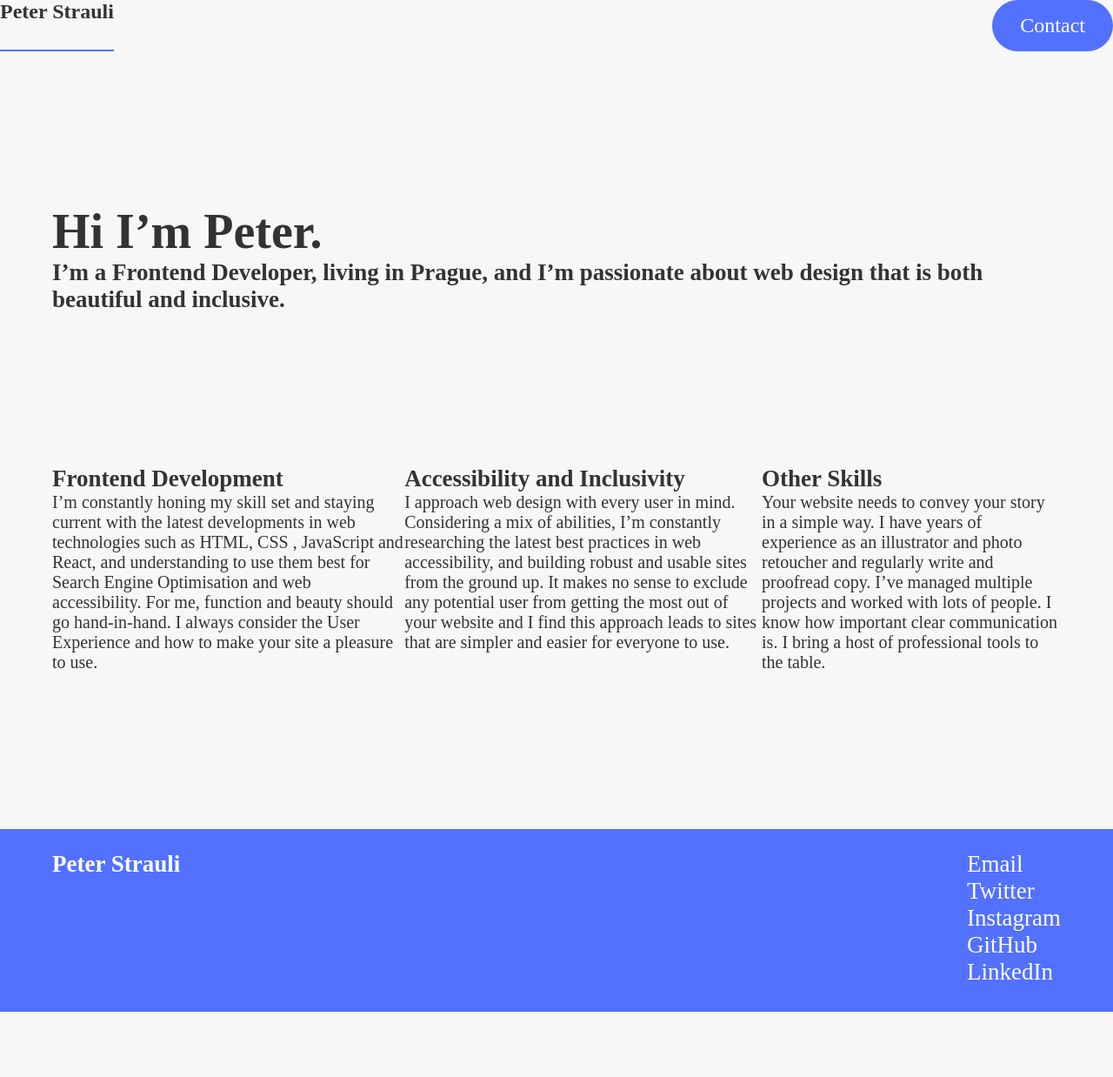
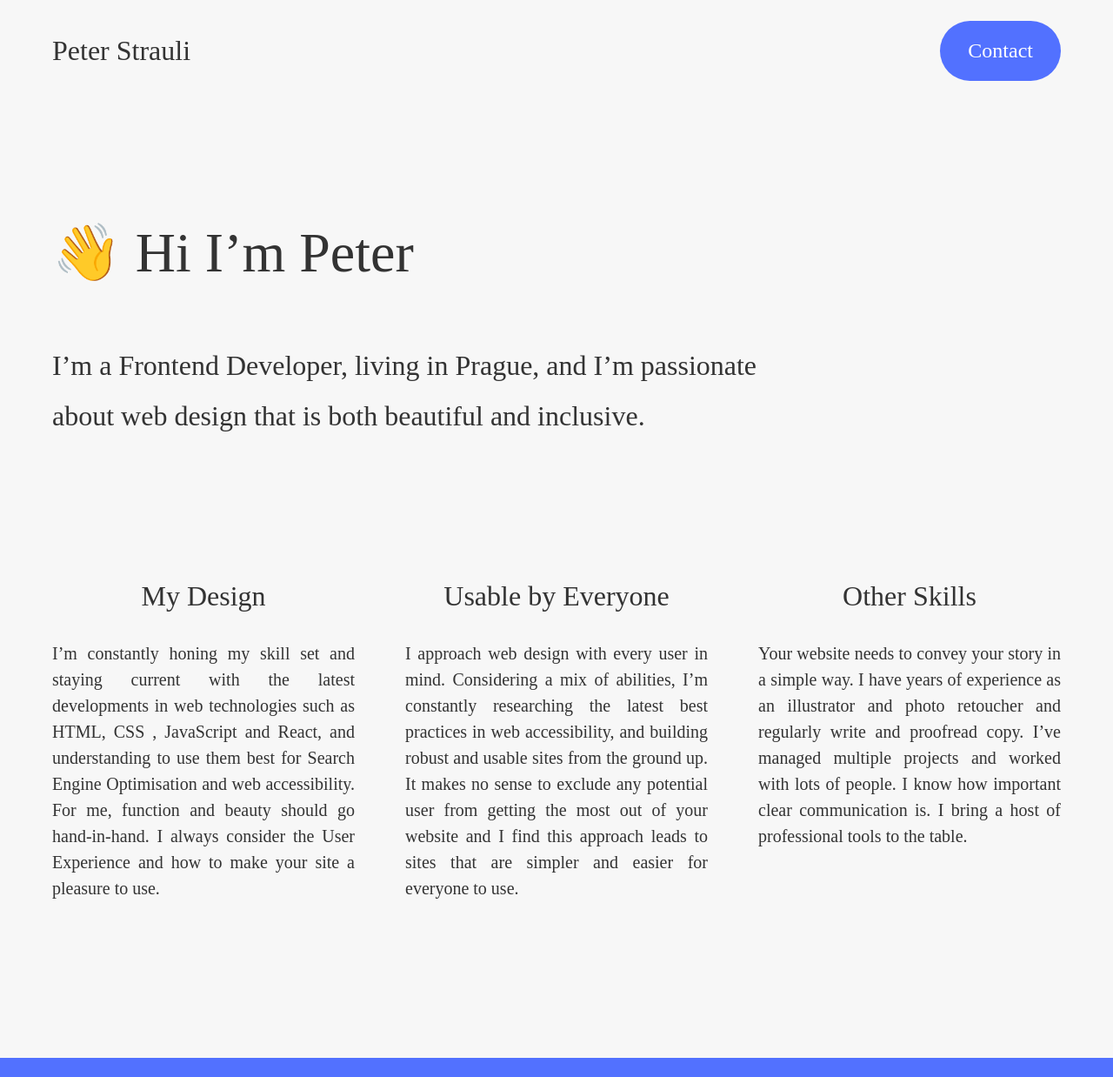
Before and after one commit to pstrauli/peterstrauli.com, a plain HTML site: page index.html in a window 1280 px wide. Shown: the top 1238 px of the page at 87% size. Before the commit the page ends 1163 px from the top, so only its background shows below. Drawn offline with Linux system fonts and the light colour scheme; a web font is replaced by a local one.

Commit message:
Phase one complete

```diff
--- a/index.html
+++ b/index.html
@@ -8,6 +8,8 @@
   <title>Peter Strauli</title>
 </head>
 
+<body>
+
   <nav>
     <h2 class="nav_name">Peter Strauli</h2>
     <a href="mailto:hello@peterstrauli.com">Contact</a>
@@ -15,7 +17,7 @@
 
   <header>
 
-    <h1>Hi I’m Peter.</h1>
+    <h1><span class="wave">👋</span> Hi I’m Peter</h1>
 
     <h2 class="intro">I’m a Frontend Developer, living in Prague, and I’m passionate about web design that is both beautiful and inclusive.</h2>
 
@@ -25,7 +27,7 @@
 
     <section class="frontend">
 
-      <h3>Frontend Development</h3>
+      <h3>My Design</h3>
 
       <p>I’m constantly honing my skill set and staying current with the latest developments in web technologies such as HTML, CSS , JavaScript and React, and understanding to use them best for Search Engine Optimisation and web accessibility.  For me, function and beauty should go hand-in-hand. I always consider the User Experience and how to make your site a pleasure to use.</p>
 
@@ -33,7 +35,7 @@
 
     <section class="accessibility">
 
-      <h3>Accessibility and Inclusivity</h3>
+      <h3>Usable by Everyone</h3>
 
       <p>I approach web design with every user in mind.  Considering a mix of abilities, I’m constantly researching the latest best practices in web accessibility, and building robust and usable sites from the ground up. It makes no sense to exclude any potential user from getting the most out of your website and I find this approach leads to sites that are simpler and easier for everyone to use.</p>
 
@@ -61,7 +63,5 @@
 
   </footer>
 
-<body>
-  <script src="index.js"></script>
 </body>
 </html>
--- a/style.css
+++ b/style.css
@@ -5,7 +5,7 @@
 }
 
 html {
-  font-size: 100%;
+  font-size: 16px;
   color: #333333;
   font-family: 'Source Serif Pro', serif;
 }
@@ -21,8 +21,13 @@ nav {
 
 /* Peter Strauli in top corner */
 .nav_name {
-  font-size: 24px;
-  border-bottom: 2px solid #5271FF;
+  font-size: 2rem;
+  /* border-bottom: 2px solid #5271FF; */
+  margin-top: 1.5rem;
+  margin-left: 60px;
+  padding: 1rem 0;
+  font-weight: 300;
+
 }
 
 /* Contact link */
@@ -33,54 +38,101 @@ nav a {
   color: #fff;
   padding: 1rem 2rem;
   border-radius: 50px;
+  margin-top: 1.5rem;
+  margin-right: 60px;
+  font-weight: 300;
+  line-height: 1.5;
+}
+
+nav a:hover {
+  background-color: rgb(66, 91, 201);
 }
 
 header {
   display: flex;
   flex-direction: column;
-  margin: 175px 60px;
+  margin: 160px 60px;
 }
 
 /* 'Hi I'm Peter Strauli' */
 h1 {
-  font-size: 56px;
+  font-size: 64px;
+  font-weight: 300;
+  margin: 0 0 2rem 0;
 }
+
+/* .wave {
+  cursor: pointer;
+}
+
+.wave:hover {
+  transform: scale(1.5);
+} */
 
 /* 'I’m a Frontend Developer...' */
 .intro {
-  font-size: 27px;
+
+  width: 75%;
+
+  margin-top: 2rem;
+
+  font-size: 32px;
+  font-weight: 300;
+  line-height: 1.8;
 }
 
 main {
   display: flex;
+  justify-content: space-between;
   margin: 0 60px 180px;
 }
 
 main h3 {
-  font-size: 27px;
+  font-size: 2rem;
+  font-weight: 500;
+  margin-bottom: 2rem;
+  text-align: center;
 }
 
 main p {
   font-size: 20px;
+  font-weight: 300;
+  line-height: 1.5;
+  text-align: justify;
 }
 
 .frontend, .accessibility, .other_skills {
   display: flex;
   flex-direction: column;
+  width: 30%;
 }
+
+/* .frontend {
+  padding-right: 20px;
+}
+
+.accessibility {
+  padding-right: 20px;
+
+} */
 
 footer {
   display: flex;
   justify-content: space-between;
-  height: 210px;
+  height: 240px;
   background-color: #5271FF;
-  padding: 25px 0;
+  padding-top: 25px;
+  padding-bottom: 25px;
+
 }
 
 footer h2 {
-  font-size: 27px;
+  align-self: center;
+  font-size: 2rem;
   color: #fff;
   margin-left: 60px;
+  font-weight: 300;
+  line-height: 1.75rem;
 }
 
 footer ul {
@@ -92,12 +144,11 @@ footer ul {
 
 footer ul li a {
   color: #fff;
-  font-size: 27px;
+  font-size: 1.75rem;
+  font-weight: 300;
   text-decoration: none;
 }
 
 footer a:hover {
-  color: #fff;
-  font-size: 27px;
   text-decoration: underline;
 }
```
Also changed, not shown: index.js (deleted).
